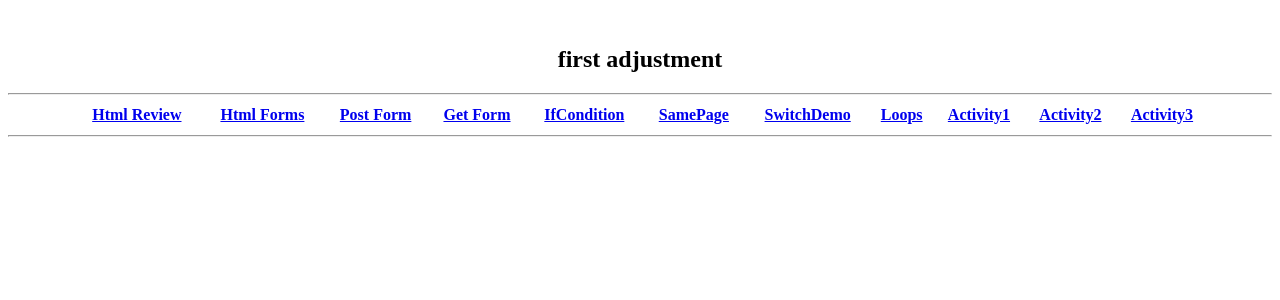
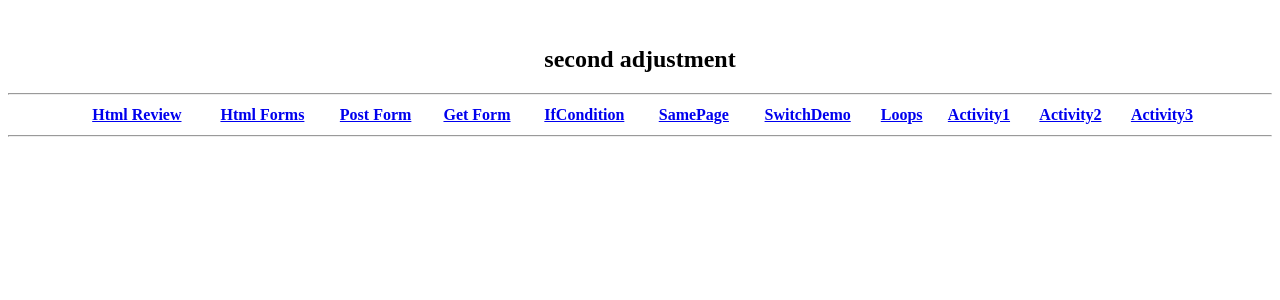
Before and after one commit to LukeAdrianSillano/LUKE, a PHP site: page /index.php in a window 1280 px wide. Shown: the top 300 px of the page. Run offline with PHP 8.4, Linux system fonts and the light colour scheme; lists and menus that the app fills with data are empty.

Commit message:
modified index.php and page1

```diff
--- a/index.php
+++ b/index.php
@@ -3,7 +3,7 @@
 <head> <!--Functions placed here --> </head>
 <body>
 
-<center><h2>first adjustment</h2></center>
+<center><h2>second adjustment</h2></center>
 <hr>
 
 <table align="center" width="90%" border="0">
```
